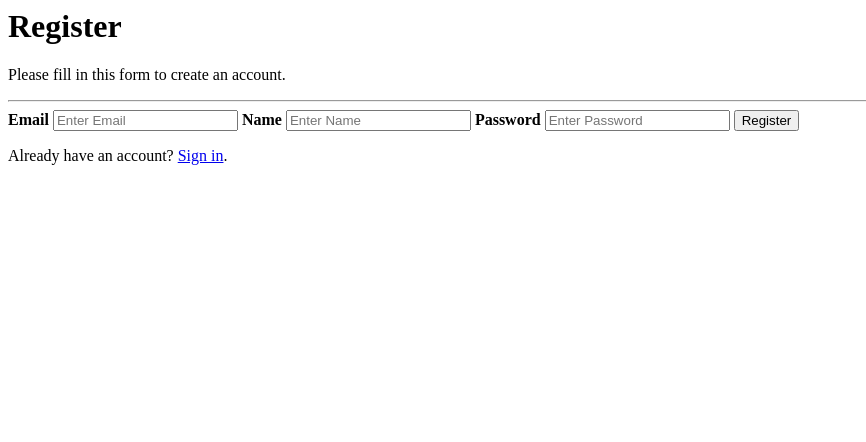
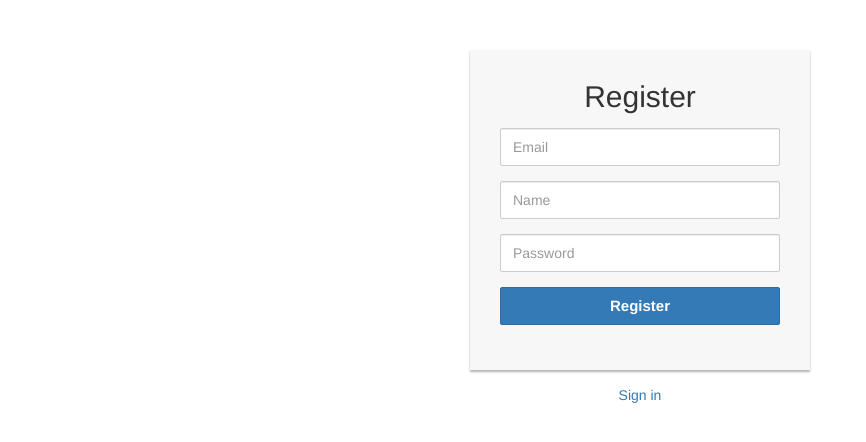
Before and after one commit to kaushal-gawri9899/TeamKBU-Secure-Ecommerce, a Python web app: template templates/register.html in a window 1280 px wide. Shown: the top 442 px of the page, without its empty margins (0-866 px from the left). Run offline with Jinja, Linux system fonts and the light colour scheme; the template is opened without the code that fills it, so the values that code supplies are empty; some libraries are stand-ins or nearby versions.

Commit message:
UI changed for login and registeration

```diff
--- a/templates/register.html
+++ b/templates/register.html
@@ -1,3 +1,60 @@
+<!DOCTYPE html>
+<html lang="en">
+<head>
+<meta charset="utf-8">
+<meta http-equiv="X-UA-Compatible" content="IE=edge">
+<meta name="viewport" content="width=device-width, initial-scale=1">
+<title>Bootstrap Simple Login Form</title>
+<link rel="stylesheet" href="https://maxcdn.bootstrapcdn.com/bootstrap/3.3.7/css/bootstrap.min.css">
+<script src="https://ajax.googleapis.com/ajax/libs/jquery/1.12.4/jquery.min.js"></script>
+<script src="https://maxcdn.bootstrapcdn.com/bootstrap/3.3.7/js/bootstrap.min.js"></script>
+<style>
+	.login-form {
+		width: 340px;
+    	margin: 50px auto;
+	}
+    .login-form form {
+    	margin-bottom: 15px;
+        background: #f7f7f7;
+        box-shadow: 0px 2px 2px rgba(0, 0, 0, 0.3);
+        padding: 30px;
+    }
+    .login-form h2 {
+        margin: 0 0 15px;
+    }
+    .form-control, .btn {
+        min-height: 38px;
+        border-radius: 2px;
+    }
+    .btn {
+        font-size: 15px;
+        font-weight: bold;
+    }
+</style>
+</head>
+<body>
+<div class="login-form">
+    <form action="/register" method="post">
+        <h2 class="text-center">Register</h2>
+        <div class="form-group">
+            <input type="email" class="form-control" placeholder="Email" name="email" required="required">
+        </div>
+        <div class="form-group">
+            <input type="text" class="form-control" placeholder="Name" name="name" required="required">
+        </div>
+        <div class="form-group">
+            <input type="password" class="form-control" placeholder="Password" name="password" required="required">
+        </div>
+        <div class="form-group">
+            <button type="submit" class="btn btn-primary btn-block">Register</button>
+        </div>
+        <div class="clearfix">
+        </div>
+    </form>
+    <p class="text-center"><a href="login">Sign in</a></p>
+</div>
+</body>
+<!-- </html>
 <form action="/register" method="post">
     <div class="container">
       <h1>Register</h1>
@@ -19,4 +76,4 @@
     <div class="container signin">
       <p>Already have an account? <a href="login">Sign in</a>.</p>
     </div>
-  </form>
+  </form> -->
```
Also changed, not shown: templates/login.html (+56 -2 lines).
